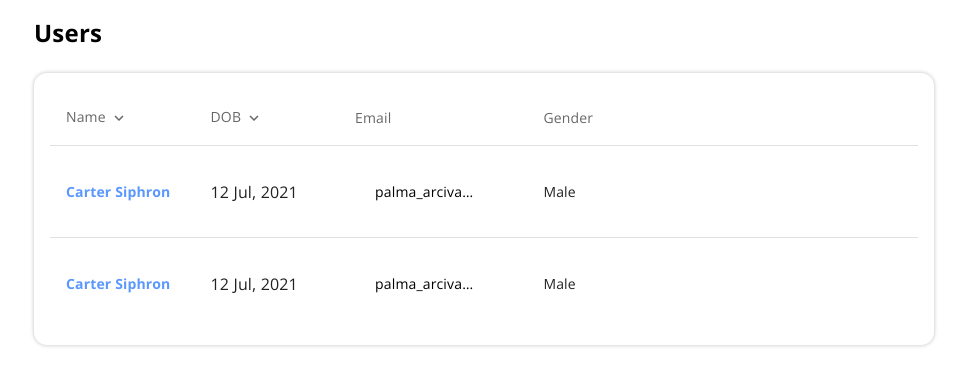
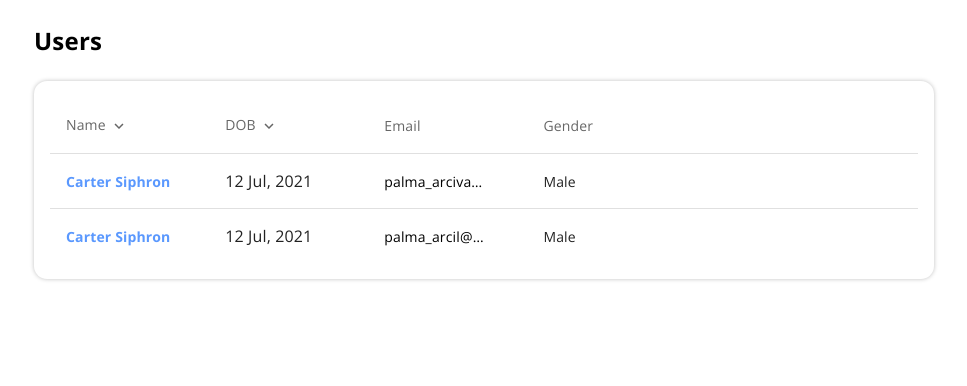
Before and after one commit to ValEmpire/kavtek, a React (Create React App) app: page / in a window 1280 px wide. Shown: the top 386 px of the page, without its empty margins (156-1123 px from the left). Built offline with nearby package versions, Linux system fonts and the light colour scheme.

Commit message:
fix table cell spacing

```diff
--- a/src/App.css
+++ b/src/App.css
@@ -3,7 +3,10 @@
   border-radius: 13px;
 }
 
-.table-cell {
-  width: 100px;
+.p-20 {
   padding: 20px;
 }
+
+.w-100 {
+  width: 100px;
+}
--- a/src/routes/home/index.js
+++ b/src/routes/home/index.js
@@ -16,13 +16,13 @@ function createData(name, dob, email, gender) {
 
 const rows = [
   createData("Carter Siphron", "12 Jul, 2021", "palma_arcivafdsafsdafdsafsdl@yahoo.com", "Male"),
-  createData("Carter Siphron", "12 Jul, 2021", "palma_arcivafdsafsdafdsafsdl@yahoo.com", "Male"),
+  createData("Carter Siphron", "12 Jul, 2021", "palma_arcil@yahoo.com", "Male"),
 ];
 
 export default function BasicTable() {
   return (
     <>
-      <Box pt={2} pb={3}>
+      <Box pt={3} pb={3}>
         <Typography variant="subtitle1">Users</Typography>
       </Box>
 
@@ -31,21 +31,21 @@ export default function BasicTable() {
           <Table>
             <TableHead>
               <TableRow>
-                <TableCell className="table-cell">
+                <TableCell className="w-100 p-20">
                   <TableSortLabel active IconComponent={KeyboardArrowUpIcon}>
                     <Typography sx={{ mt: "-4px" }} variant="body2" color="text.secondary">
                       Name
                     </Typography>
                   </TableSortLabel>
                 </TableCell>
-                <TableCell className="table-cell">
+                <TableCell className="w-100 p-20">
                   <TableSortLabel active IconComponent={KeyboardArrowUpIcon}>
                     <Typography sx={{ mt: "-4px" }} variant="body2" color="text.secondary">
                       DOB
                     </Typography>
                   </TableSortLabel>
                 </TableCell>
-                <TableCell className="table-cell">
+                <TableCell className="w-100 p-20">
                   <Typography variant="body2" color="text.secondary">
                     Email
                   </Typography>
@@ -60,7 +60,7 @@ export default function BasicTable() {
             <TableBody>
               {rows.map((row) => (
                 <TableRow key={row.name} sx={{ "&:last-child td, &:last-child th": { border: 0 } }}>
-                  <TableCell className="table-cell">
+                  <TableCell className="w-100 p-20">
                     <LinkMui
                       underline="none"
                       variant="body2"
@@ -72,13 +72,13 @@ export default function BasicTable() {
                       {row.name}
                     </LinkMui>
                   </TableCell>
-                  <TableCell className="table-cell">
+                  <TableCell className="w-100 p-20">
                     <Typography variant="dob">{row.dob}</Typography>
                   </TableCell>
 
-                  <TableCell className="table-cell">
+                  <TableCell className="w-100 p-20">
                     <Tooltip title={row.email} placement="top">
-                      <Box className="table-cell">
+                      <Box className="w-100">
                         <Typography variant="body2" noWrap={true}>
                           {row.email}
                         </Typography>
```
